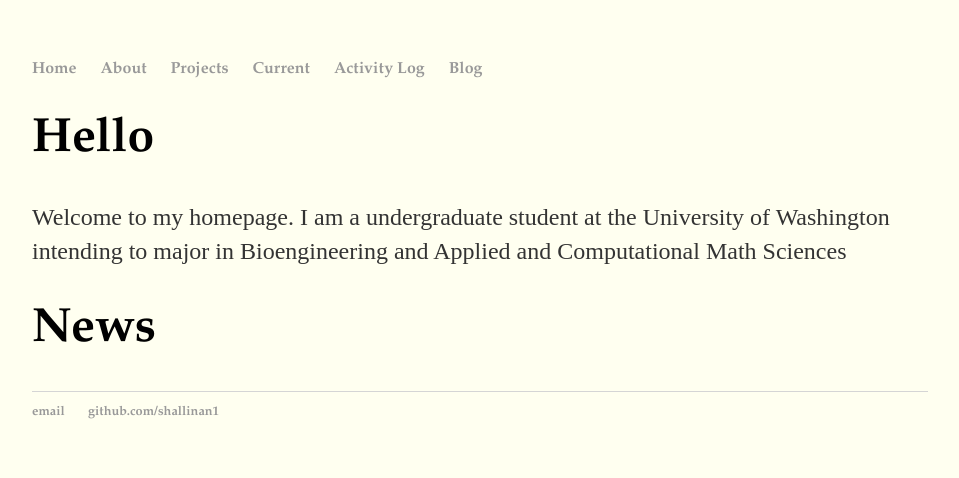
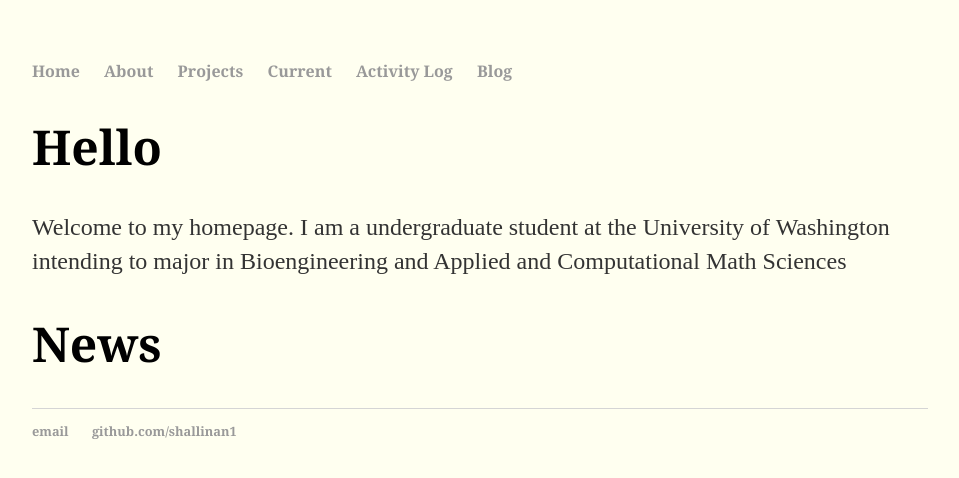
Before and after one commit to shallinan1/shallinan1.github.io, a Jekyll site: the page built from index.md, in a window 1280 px wide. Shown: the top 478 px of the page, without its empty margins (160-1119 px from the left). Built offline with Jekyll 4.4.1, drawn with Linux system fonts in a browser that asks for light colours; our own code applies the rules of GitHub Pages for plain Markdown files.

Commit message:
font
palatino to bookman

```diff
--- a/css/main.css
+++ b/css/main.css
@@ -4,7 +4,7 @@ body {
     width: 70%;
 }
 nav ul, footer ul {
-    font-family:'Palatino', 'Georgia', 'Sans-Serif';
+    font-family:'Bookman', 'Georgia', 'Sans-Serif';
     padding: 0px;
     list-style: none;
     font-weight: bold;
@@ -22,7 +22,7 @@ a:hover {
 }
 h1 {
     font-size: 3em;
-    font-family:'Palatino', 'Georgia', 'Sans-Serif';
+    font-family:'Bookman', 'Georgia', 'Sans-Serif';
 }
 p {
     font-size: 1.5em;
```
